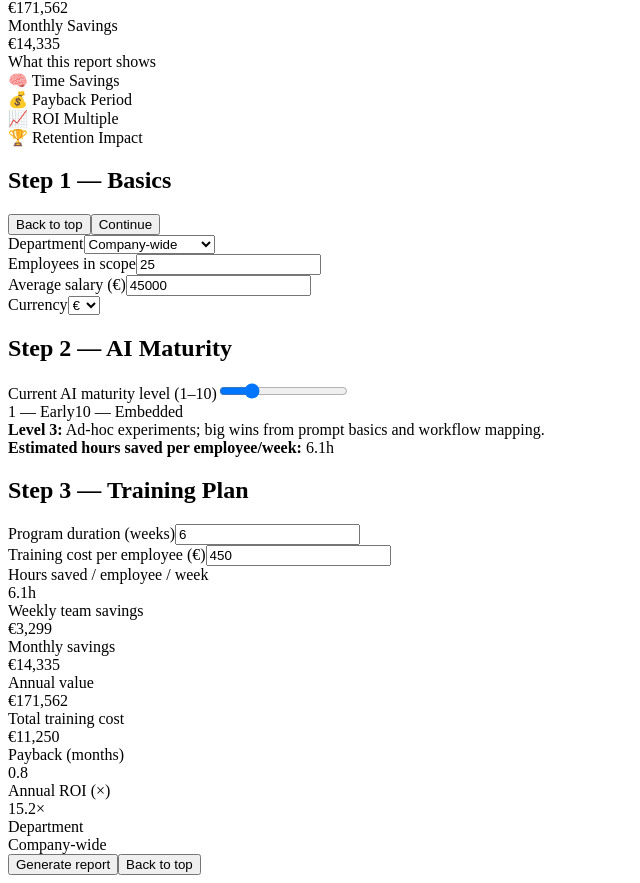
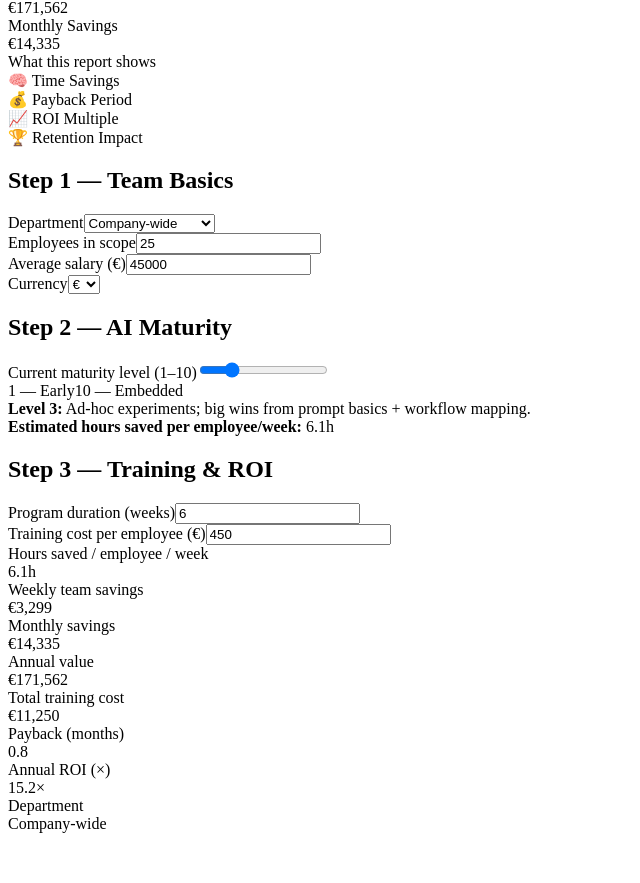
Before and after one commit to powerstephen/AI-at-work, a Next.js app: page / in a window 1280 px wide. Shown: the part 262-1145 px from the top of the page, without its empty margins (0-640 px from the left). After the commit the page ends 1103 px from the top, so only its background shows below. Built offline with nearby package versions, Linux system fonts and the light colour scheme.

Commit message:
Update page.tsx

```diff
--- a/app/page.tsx
+++ b/app/page.tsx
@@ -2,47 +2,26 @@
 import React, { useMemo, useState } from 'react';
 import BrandHero from '@/components/BrandHero';
 
-type Dept =
-  | 'Company-wide'
-  | 'Customer Support'
-  | 'Sales'
-  | 'Marketing'
-  | 'Operations'
-  | 'HR'
-  | 'Finance'
-  | 'Engineering';
+export default function Page() {
+  // ====== BASIC INPUTS ======
+  const [department, setDepartment] = useState('Company-wide');
+  const [employees, setEmployees] = useState(25);
+  const [avgSalary, setAvgSalary] = useState(45000);
+  const [currency, setCurrency] = useState('€');
 
-const CURRENCIES = ['€', '$', '£', '₺', '₦', '₹'] as const;
-type Currency = typeof CURRENCIES[number];
+  // ====== MATURITY (1..10) ======
+  const [maturity, setMaturity] = useState(3);
 
-export default function Page() {
-  // -------------------
-  // STATE
-  // -------------------
-  const [department, setDepartment] = useState<Dept>('Company-wide');
-  const [employees, setEmployees] = useState<number>(25);
-  const [avgSalary, setAvgSalary] = useState<number>(45000);
-  const [currency, setCurrency] = useState<Currency>('€');
+  // ====== TRAINING ======
+  const [trainingWeeks, setTrainingWeeks] = useState(6);
+  const [trainingCostPerEmployee, setTrainingCostPerEmployee] = useState(450);
 
-  // AI maturity slider (1..10)
-  const [maturity, setMaturity] = useState<number>(3);
-
-  // Training/Duration
-  const [trainingWeeks, setTrainingWeeks] = useState<number>(6);
-  const [trainingCostPerEmployee, setTrainingCostPerEmployee] = useState<number>(450);
-
-  // -------------------
-  // CALC
-  // -------------------
-  // Map maturity to hours saved / week / employee
+  // ====== CALCS ======
+  const hourlyCost = useMemo(() => avgSalary / 2080, [avgSalary]); // 2080 hrs/year (40*52)
   const hoursPerWeekPerEmployee = useMemo(() => {
-    // Smooth curve: level 1 ~ 5h/wk; level 10 ~ 10h/wk
-    const minH = 5;
-    const maxH = 10;
-    return Number((minH + (maxH - minH) * ((maturity - 1) / 9)).toFixed(1));
+    // Level 1 ≈ 5h/week → Level 10 ≈ 10h/week (smooth)
+    return Number((5 + (5 * (maturity - 1)) / 9).toFixed(1));
   }, [maturity]);
-
-  const hourlyCost = useMemo(() => avgSalary / 2080, [avgSalary]); // 2080 hrs/yr
 
   const weeklySavings = useMemo(() => {
     return employees * hoursPerWeekPerEmployee * hourlyCost;
@@ -50,7 +29,6 @@ export default function Page() {
 
   const monthlySavings = useMemo(() => weeklySavings * 4.345, [weeklySavings]);
   const annualValue = useMemo(() => weeklySavings * 52, [weeklySavings]);
-
   const totalTrainingCost = useMemo(
     () => employees * trainingCostPerEmployee,
     [employees, trainingCostPerEmployee]
@@ -66,12 +44,8 @@ export default function Page() {
     return annualValue / totalTrainingCost;
   }, [annualValue, totalTrainingCost]);
 
-  const money = (val: number, sym: string) =>
-    `${sym}${Math.round(val).toLocaleString('en-US')}`;
+  const money = (val: number) => `${currency}${Math.round(val).toLocaleString('en-US')}`;
 
-  // -------------------
-  // RENDER
-  // -------------------
   return (
     <div className="container">
       {/* HERO */}
@@ -79,36 +53,25 @@ export default function Page() {
         showResults={true}
         paybackMonths={Number.isFinite(paybackMonths) ? paybackMonths.toFixed(1) : '—'}
         roiMultiple={roiMultiple.toFixed(1)}
-        annualValue={money(annualValue, currency)}
-        monthlySavings={money(monthlySavings, currency)}
+        annualValue={money(annualValue)}
+        monthlySavings={money(monthlySavings)}
       />
 
-      {/* INPUT PANEL */}
+      {/* STEP 1 */}
       <section className="panel">
-        <div className="panel__header">
-          <h2 className="panel__title">Step 1 — Basics</h2>
-          <div className="actions">
-            <button className="btn btn-secondary" onClick={() => window.scrollTo({ top: 0, behavior: 'smooth' })}>
-              Back to top
-            </button>
-            <button className="btn btn-primary" onClick={() => window.alert('Continue… (hook up your stepper next)')}>
-              Continue
-            </button>
-          </div>
-        </div>
-
+        <h2 className="panel__title">Step 1 — Team Basics</h2>
         <div className="panel__grid">
           <div className="form-row">
             <label className="label">Department</label>
             <select
               className="select"
               value={department}
-              onChange={(e) => setDepartment(e.target.value as Dept)}
+              onChange={(e) => setDepartment(e.target.value)}
             >
               <option>Company-wide</option>
-              <option>Customer Support</option>
               <option>Sales</option>
               <option>Marketing</option>
+              <option>Customer Support</option>
               <option>Operations</option>
               <option>HR</option>
               <option>Finance</option>
@@ -144,26 +107,24 @@ export default function Page() {
             <select
               className="select"
               value={currency}
-              onChange={(e) => setCurrency(e.target.value as Currency)}
+              onChange={(e) => setCurrency(e.target.value)}
             >
-              {CURRENCIES.map((c) => (
-                <option key={c} value={c}>
-                  {c}
-                </option>
-              ))}
+              <option>€</option>
+              <option>$</option>
+              <option>£</option>
+              <option>₺</option>
+              <option>₦</option>
+              <option>₹</option>
             </select>
           </div>
         </div>
       </section>
 
-      {/* MATURITY PANEL */}
+      {/* STEP 2 */}
       <section className="panel">
-        <div className="panel__header">
-          <h2 className="panel__title">Step 2 — AI Maturity</h2>
-        </div>
-
+        <h2 className="panel__title">Step 2 — AI Maturity</h2>
         <div className="form-row slider-wrap">
-          <label className="label">Current AI maturity level (1–10)</label>
+          <label className="label">Current maturity level (1–10)</label>
           <input
             className="slider"
             type="range"
@@ -179,22 +140,19 @@ export default function Page() {
           <div className="callout">
             <b>Level {maturity}:</b>{' '}
             {maturity <= 3
-              ? 'Ad-hoc experiments; big wins from prompt basics and workflow mapping.'
+              ? 'Ad-hoc experiments; big wins from prompt basics + workflow mapping.'
               : maturity <= 7
               ? 'Growing usage across teams; measurable lifts in speed and quality.'
-              : 'AI deeply embedded into most workflows; advanced automations and governance.'}
+              : 'AI deeply embedded; advanced automations and governance.'}
             <br />
             <b>Estimated hours saved per employee/week:</b> {hoursPerWeekPerEmployee}h
           </div>
         </div>
       </section>
 
-      {/* TRAINING COST PANEL */}
+      {/* STEP 3 */}
       <section className="panel">
-        <div className="panel__header">
-          <h2 className="panel__title">Step 3 — Training Plan</h2>
-        </div>
-
+        <h2 className="panel__title">Step 3 — Training & ROI</h2>
         <div className="panel__grid">
           <div className="form-row">
             <label className="label">Program duration (weeks)</label>
@@ -215,7 +173,9 @@ export default function Page() {
               min={0}
               step="10"
               value={trainingCostPerEmployee}
-              onChange={(e) => setTrainingCostPerEmployee(Number(e.target.value || 0))}
+              onChange={(e) =>
+                setTrainingCostPerEmployee(Number(e.target.value || 0))
+              }
             />
           </div>
         </div>
@@ -227,26 +187,28 @@ export default function Page() {
           </div>
           <div className="result-card">
             <div className="k">Weekly team savings</div>
-            <div className="v">{money(weeklySavings, currency)}</div>
+            <div className="v">{money(weeklySavings)}</div>
           </div>
           <div className="result-card">
             <div className="k">Monthly savings</div>
-            <div className="v">{money(monthlySavings, currency)}</div>
+            <div className="v">{money(monthlySavings)}</div>
           </div>
           <div className="result-card">
             <div className="k">Annual value</div>
-            <div className="v">{money(annualValue, currency)}</div>
+            <div className="v">{money(annualValue)}</div>
           </div>
         </div>
 
         <div className="results">
           <div className="result-card">
             <div className="k">Total training cost</div>
-            <div className="v">{money(totalTrainingCost, currency)}</div>
+            <div className="v">{money(totalTrainingCost)}</div>
           </div>
           <div className="result-card">
             <div className="k">Payback (months)</div>
-            <div className="v">{Number.isFinite(paybackMonths) ? paybackMonths.toFixed(1) : '—'}</div>
+            <div className="v">
+              {Number.isFinite(paybackMonths) ? paybackMonths.toFixed(1) : '—'}
+            </div>
           </div>
           <div className="result-card">
             <div className="k">Annual ROI (×)</div>
@@ -257,15 +219,6 @@ export default function Page() {
             <div className="v">{department}</div>
           </div>
         </div>
-
-        <div className="actions">
-          <button className="btn btn-primary" onClick={() => window.alert('Generate report (link to /report)')}>
-            Generate report
-          </button>
-          <button className="btn btn-secondary" onClick={() => window.scrollTo({ top: 0, behavior: 'smooth' })}>
-            Back to top
-          </button>
-        </div>
       </section>
 
       <div className="spacer" />
```
